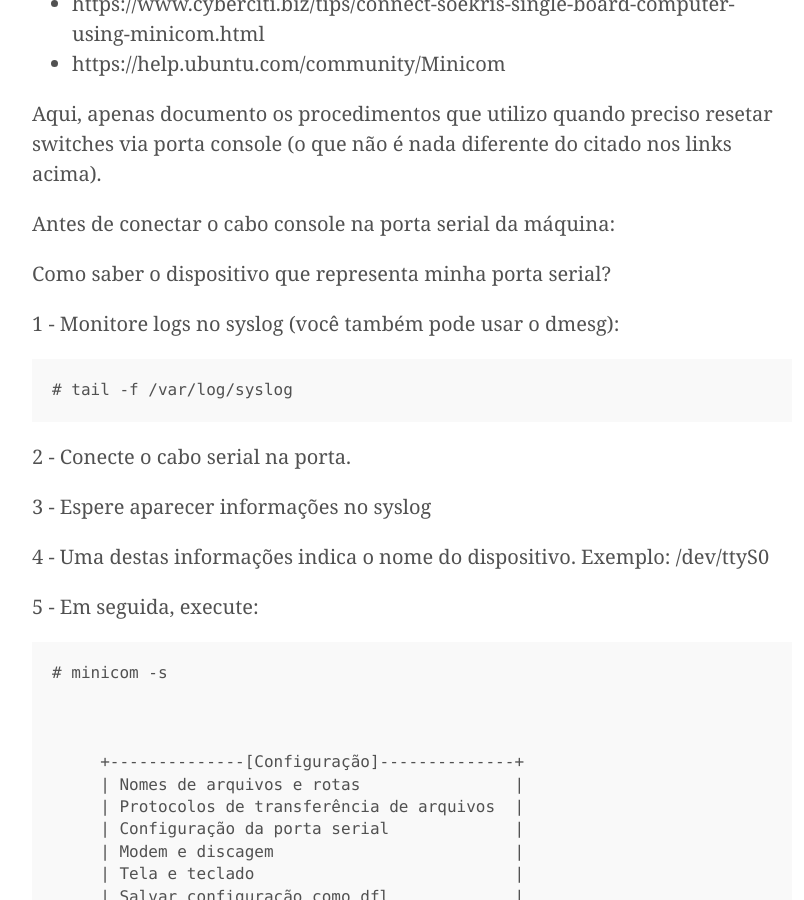
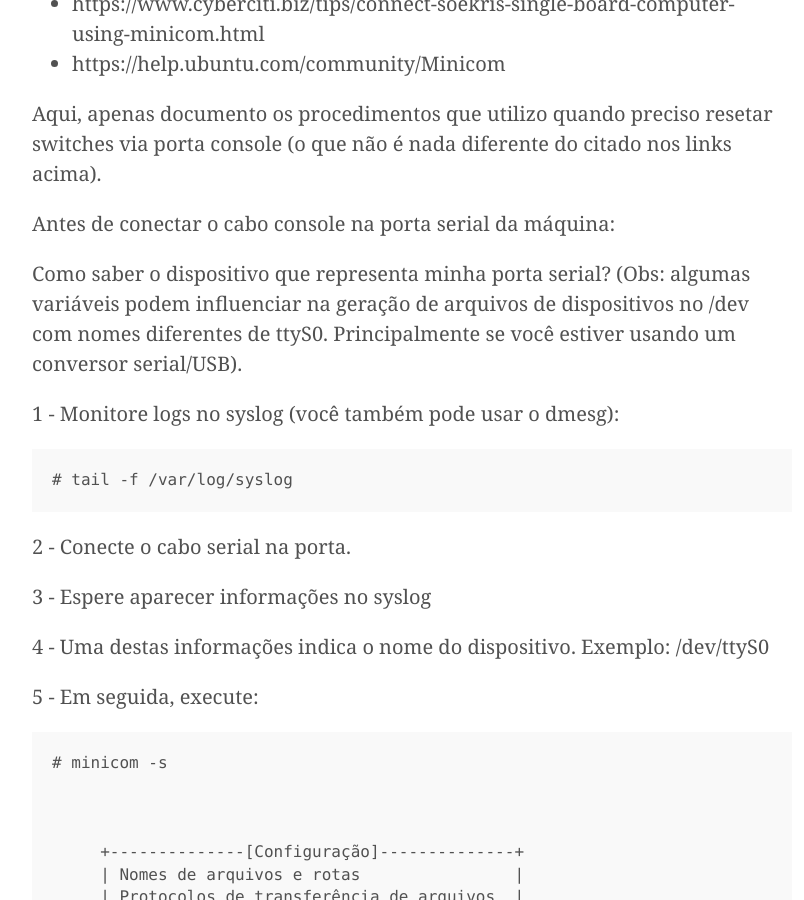
Before and after one commit to Kingm0b/jekyll-minimal-theme, a Jekyll site: the page built from _posts/2016-12-11-minicom.md, in a window 1280 px wide and 900 px high, scrolled down 566 px. Shown: the whole window, without its empty margins (228-1032 px from the left). Built offline with Jekyll 4.4.1, drawn with Linux system fonts in a browser that asks for light colours.

Commit message:
Update 2016-12-11-minicom.md

```diff
--- a/_posts/2016-12-11-minicom.md
+++ b/_posts/2016-12-11-minicom.md
@@ -16,7 +16,7 @@ Aqui, apenas documento os procedimentos que utilizo quando preciso resetar switc
 
 Antes de conectar o cabo console na porta serial da máquina:
 
-Como saber o dispositivo que representa minha porta serial?
+Como saber o dispositivo que representa minha porta serial? (Obs: algumas variáveis podem influenciar na geração de arquivos de dispositivos no /dev com nomes diferentes de ttyS0. Principalmente se você estiver usando um conversor serial/USB).
 
 1 - Monitore logs no syslog (você também pode usar o dmesg):
 
```
